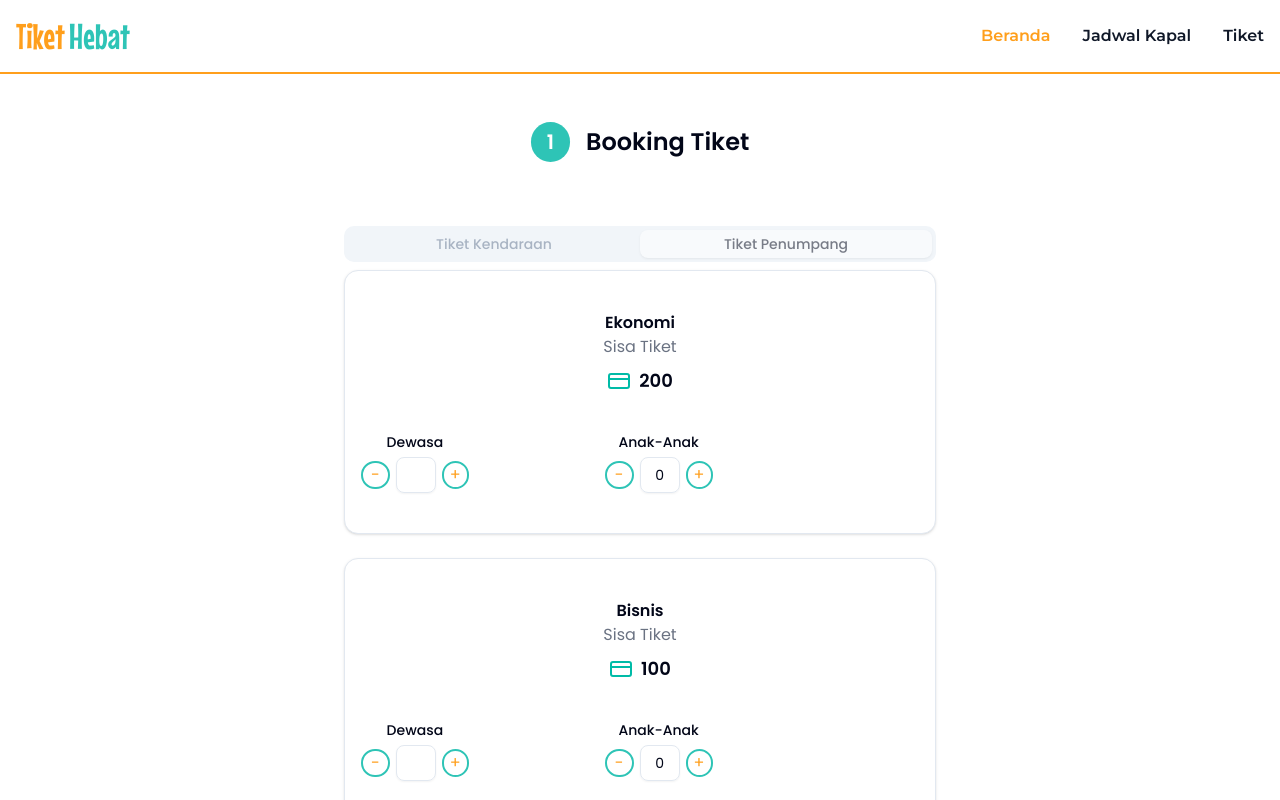
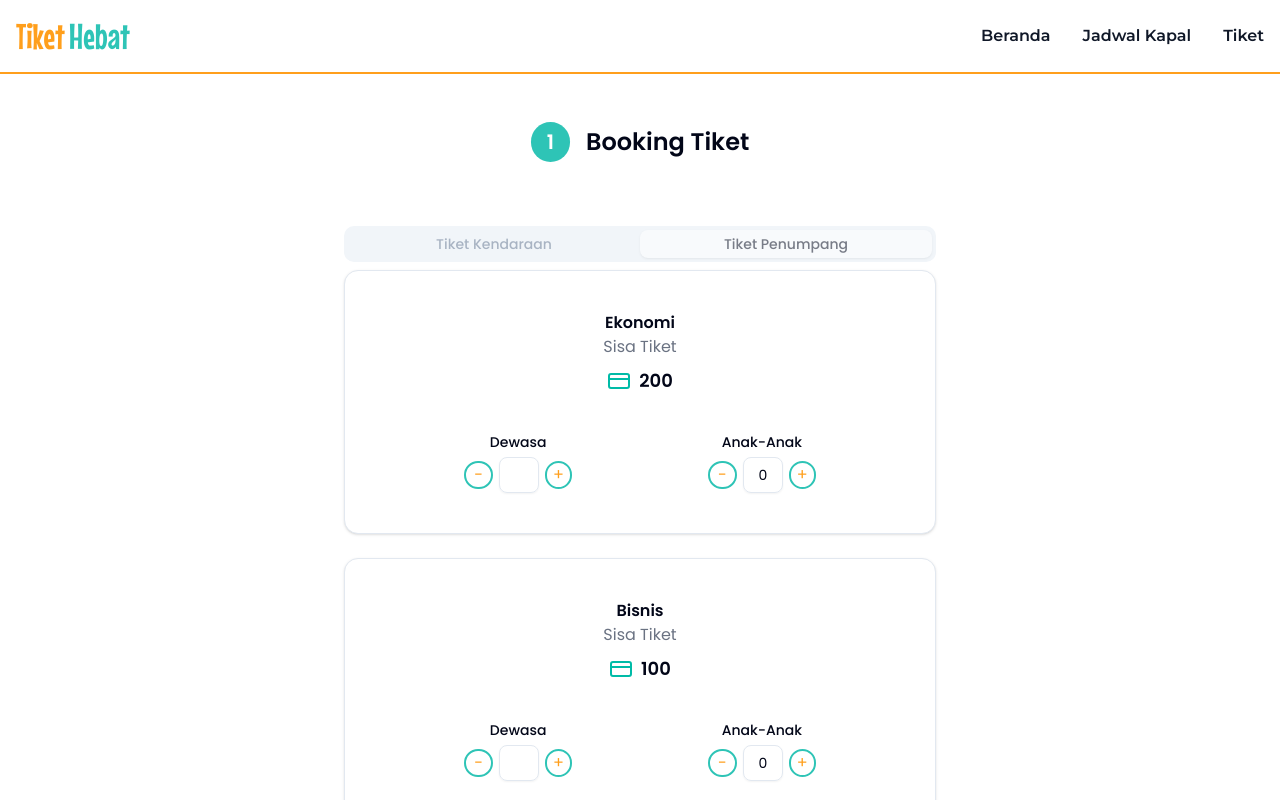
Before and after one commit to Ardiannnnnn/tiket-hebat, a Next.js app: page /book in a window 1280 px wide. Both pictures are taken after a click on the button "Lanjut ke Tiket Penumpang". Shown: the top 800 px of the page. Built offline with nearby package versions, Linux system fonts and the light colour scheme.

Commit message:
fix little navbar and add link jadwal beranda

```diff
--- a/app/ui/beranda/itemDua.tsx
+++ b/app/ui/beranda/itemDua.tsx
@@ -1,7 +1,8 @@
 import { FaArrowLeft } from "react-icons/fa6";
+import Link from "next/link";
 
-export default function Info(){
-    return(
+export default function Info() {
+  return (
     <div className="flex flex-col justify-center items-center md:items-end md:justify-end md:gap-14 gap-4">
       <div className="relative flex h-14 md:h-40 w-60 justify-center items-center md:left-20">
         <div className="absolute md:bottom-5 left-22  md:left-6 w-6 h-6 md:w-15 md:h-15 bg-Blue rounded-full"></div>
@@ -16,13 +17,15 @@ export default function Info(){
           <p>Informasi Jadwal</p>
           <p>Keberangkatan Minggu Ini</p>
         </div>
+        <Link href="/jadwal">
           <div className="md:w-3xs p-2 md:p-4 bg-Orange rounded-full flex items-center justify-center space-x-6">
             <FaArrowLeft className="md:w-6 md:h-6 text-white" />
             <p className="text-center md:text-xl text-white font-semibold">
               Lihat Lengkap
             </p>
           </div>
+        </Link>
       </div>
     </div>
-    )
+  );
 }
--- a/app/ui/beranda/navbar.tsx
+++ b/app/ui/beranda/navbar.tsx
@@ -101,7 +101,7 @@ export default function Navbar() {
                   href={link.href}
                   className={clsx(
                     "block py-2 px-3 rounded-sm md:p-0 transition-colors",
-                    pathname.includes(link.href)
+                    pathname === link.href
                       ? "bg-Orange text-white md:bg-transparent md:text-Orange  "
                       : "text-gray-900  md:hover:bg-transparent hover:text-Orange "
                   )}
--- a/app/ui/booking/tiketPenumpang.tsx
+++ b/app/ui/booking/tiketPenumpang.tsx
@@ -97,7 +97,7 @@ export default function TiketPenumpang({ setTabValue }: TiketPenumpangProps) {
                   </div>
                 </div>
                 {/* Jumlah Penumpang */}
-                <div className="md:gap-34 gap-8 flex items-center">
+                <div className="md:gap-34 justify-center gap-8 flex items-center">
                   <FormField
                     control={form.control}
                     name={`passengers.${index}.adults`}
```
Lines whose indentation alone changed are shown as unchanged.
